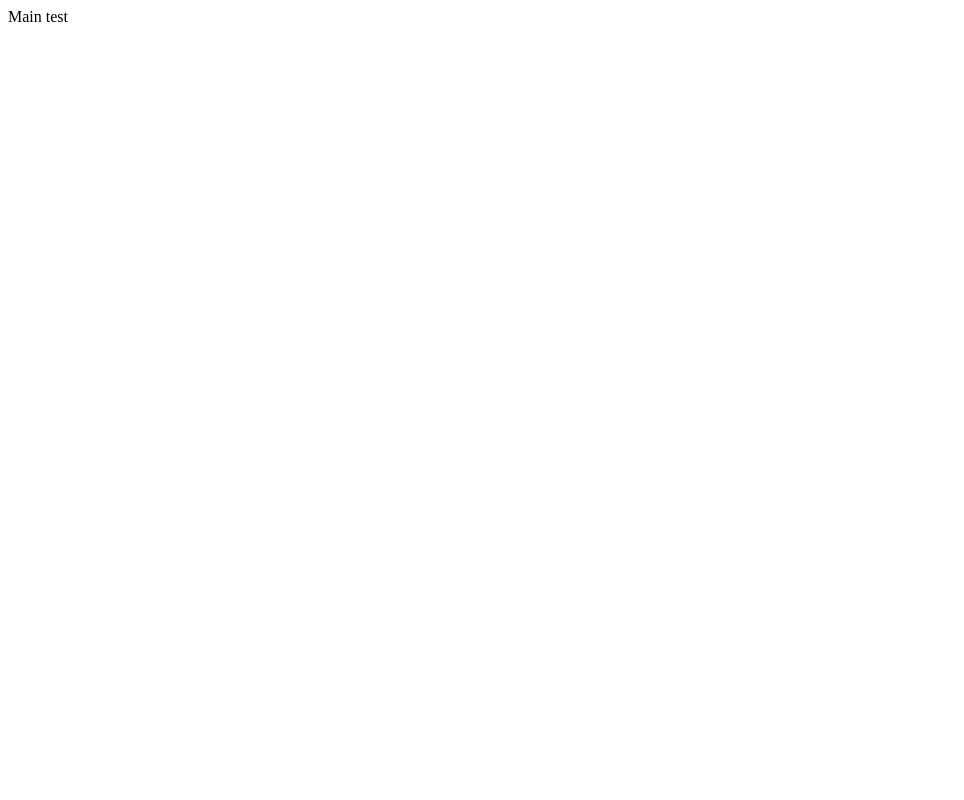
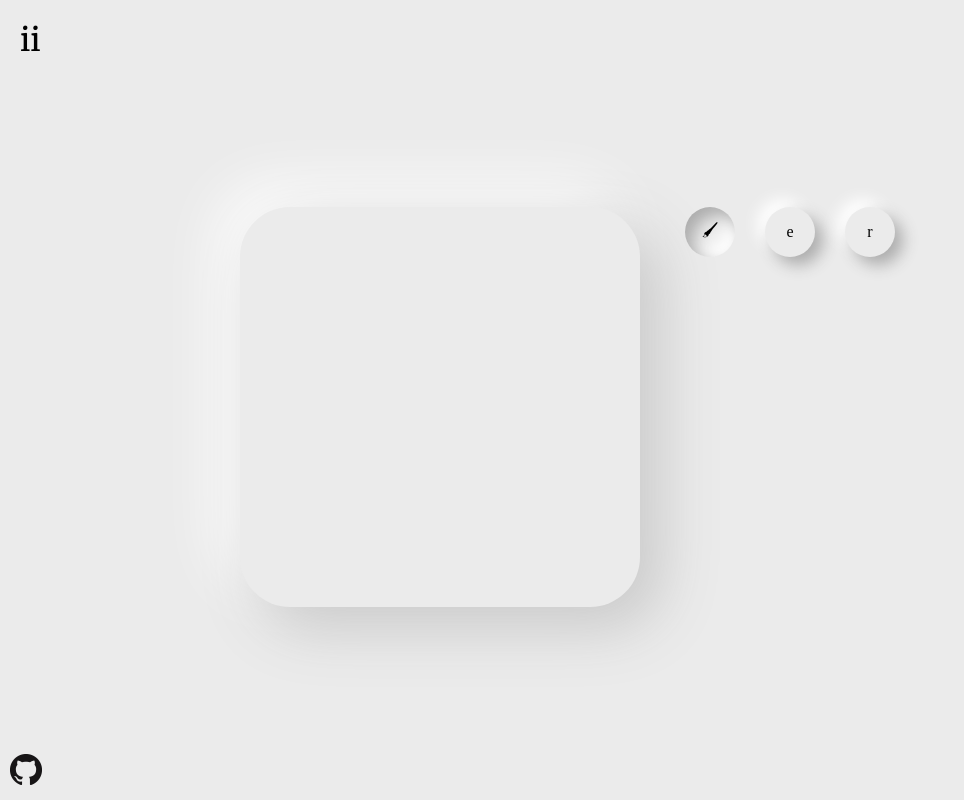
Before and after one commit to sirius-image-inpainting/frontend, a Vue app: page / in a window 1280 px wide. Shown: the whole page, without its empty margins (0-964 px from the left). Built offline with nearby package versions, Linux system fonts and the light colour scheme.

Commit message:
basic components mocks

```diff
--- a/public/index.html
+++ b/public/index.html
@@ -6,6 +6,17 @@
     <meta name="viewport" content="width=device-width,initial-scale=1.0">
     <!-- <link rel="icon" href="<%= BASE_URL %>favicon.ico"> -->
     <title>Image inpainting</title>
+    <style>
+        html {
+            height: 100%;
+        }
+
+        body {
+            height: 100%;
+            padding: 0;
+            margin: 0;
+        }
+    </style>
   </head>
   <body>
     <noscript>
--- a/src/App.vue
+++ b/src/App.vue
@@ -15,8 +15,13 @@ export default {
 }
 </script>
 
-<style>
+<style lang='scss'>
 #app {
-
+    display: flex;
+    height: 100%;
+    width: 100%;
+    padding: 10px;
+    box-sizing: border-box;
+    background-color: $BGCOLOR;
 }
 </style>
--- /dev/null
+++ b/src/components/Footer.vue
@@ -0,0 +1,18 @@
+<template>
+  <div class='footer'>
+    <a href='https://github.com/sirius-image-inpainting'>
+      <img width='32px' height='32px' src='@/assets/github.png'/>
+    </a>
+  </div>
+</template>
+
+<script>
+export default {
+  name: 'Footer',
+}
+</script>
+
+<style lang='scss' scoped>
+.footer {
+}
+</style>
--- /dev/null
+++ b/src/components/Header.vue
@@ -0,0 +1,23 @@
+<template>
+  <div class='header'>
+    ii
+  </div>
+</template>
+
+<script>
+export default {
+  name: 'Header',
+}
+</script>
+
+<style lang='scss' scoped>
+@import url('https://fonts.googleapis.com/css2?family=Merriweather&display=swap');
+
+.header {
+    font-family: 'Merriweather', serif;
+    font-size: 2rem;
+    padding: 0;
+    padding-left: 10px;
+    padding-top: 10px;
+}
+</style>
--- a/src/components/Main.vue
+++ b/src/components/Main.vue
@@ -1,14 +1,32 @@
 <template>
-  <div class='main'> Main test </div>
+  <div class='main'>
+    <Header/>
+    <Painter/>
+    <Footer/>
+  </div>
 </template>
 
 <script>
+import Header from '@/components/Header.vue'
+import Footer from '@/components/Footer.vue'
+import Painter from '@/components/Painter.vue'
+
 export default {
   name: 'Main',
+  components: {
+    Header,
+    Footer,
+    Painter
+  }
 }
 </script>
 
 <style lang='scss' scoped>
 .main {
+    height: 100%;
+    width: 100%;
+    display: flex;
+    flex-direction: column;
+    justify-content: space-between;
 }
 </style>
--- /dev/null
+++ b/src/components/Painter.vue
@@ -0,0 +1,91 @@
+<template>
+  <div class='painter'>
+    <div class='image'>
+
+    </div>
+    <div class='tools'>
+        <div class='button-box'>
+            <div :class='{"button": true, "selected": selected_button == 0}'
+                 @click="select_button(0)">
+                🖌
+            </div>
+
+            <div :class='{"button": true, "selected": selected_button == 1}'
+                 @click="select_button(1)">
+                e
+            </div>
+
+            <div :class='{"button": true, "selected": selected_button == 2}'
+                 @click="select_button(2)">
+                r
+            </div>
+        </div>
+    </div>
+  </div>
+</template>
+
+<script>
+export default {
+  data: () => {
+    return {
+        selected_button: 0,
+    }
+  },
+  name: 'Painter',
+  methods: {
+    select_button(id) {
+      this.selected_button = id
+    }
+  },
+}
+</script>
+
+<style lang='scss' scoped>
+
+.painter {
+    display: flex;
+    flex-direction: row;
+    justify-content: center;
+    align-items: center;
+
+    .image {
+        width: 400px;
+        height: 400px;
+        margin: 0 30px;
+
+        border-radius: 50px;
+        box-shadow:  20px 20px 60px #c8c8c8,
+             -20px -20px 60px #ffffff;
+    }
+
+    .tools {
+        width: 400px;
+        height: 400px;
+
+        .button-box {
+            display: flex;
+            flex-direction: row;
+
+            .button {
+                width: 50px;
+                height: 50px;
+                font-size: 1rem;
+                display: flex;
+                margin: 0 15px;
+                justify-content: center;
+                align-items: center;
+                border-radius: 150px;
+                box-shadow:  8px 8px 16px #acacac,
+                            -8px -8px 16px #ffffff;
+                user-select: none;
+            }
+
+            .selected {
+                box-shadow: inset 8px 8px 16px #acacac,
+                            inset -8px -8px 16px #ffffff;
+            }
+        }
+    }
+}
+
+</style>
--- /dev/null
+++ b/src/variables.scss
@@ -0,0 +1,4 @@
+
+// ========== [Colors] ==========
+
+$BGCOLOR: #ebebeb;
--- /dev/null
+++ b/vue.config.js
@@ -0,0 +1,13 @@
+module.exports = {
+  css: {
+    loaderOptions: {
+      // передача настроек в sass-loader
+      // @/ это псевдоним к каталогу src/ поэтому предполагается,
+      // что у вас в проекте есть файл `src/variables.scss`
+      // Примечание: эта опция называется "prependData" в sass-loader v8
+      scss: {
+        additionalData: `@import "~@/variables.scss";`
+      },
+    }
+  }
+}
```
Also changed, not shown: src/assets/github.png (added).
